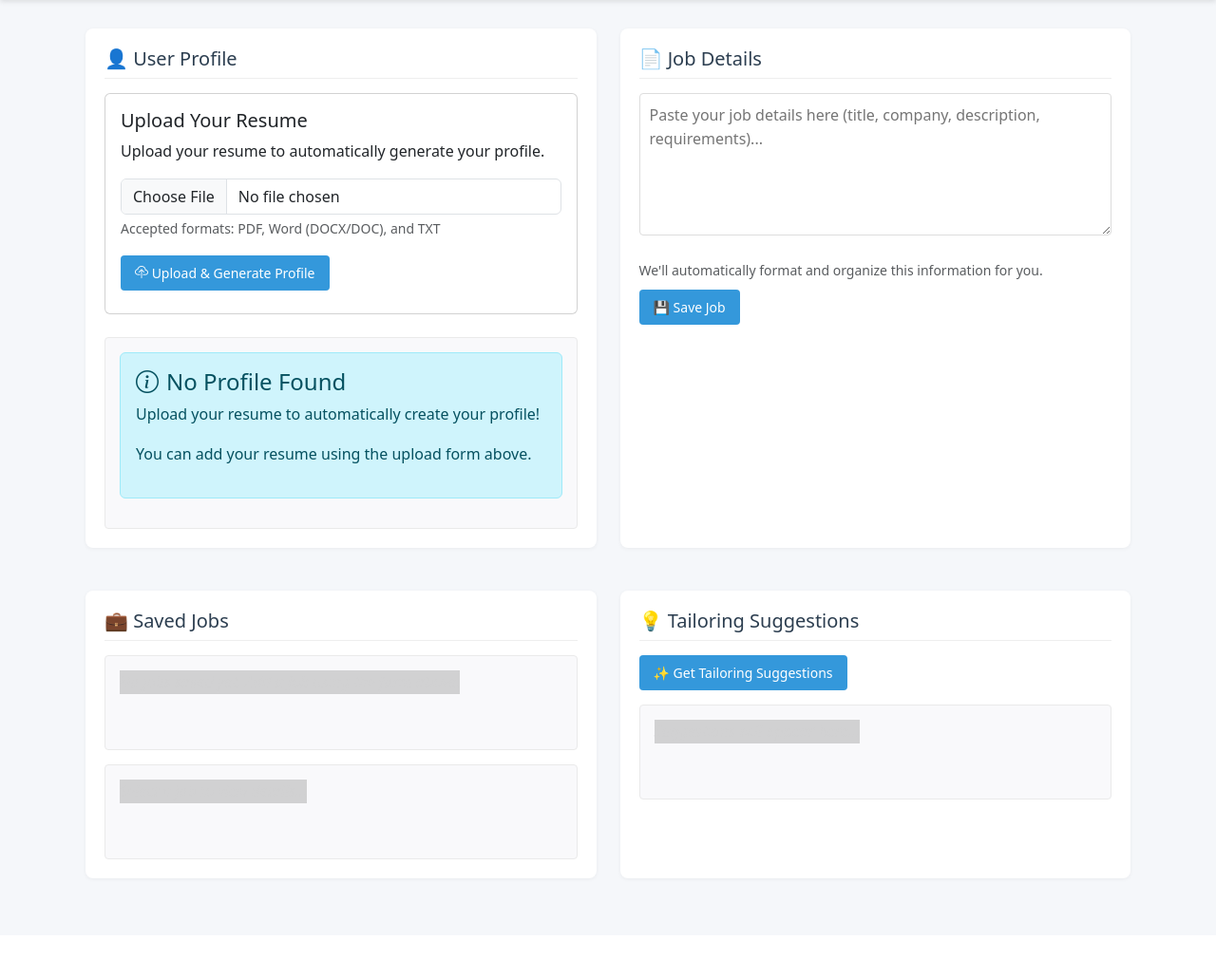
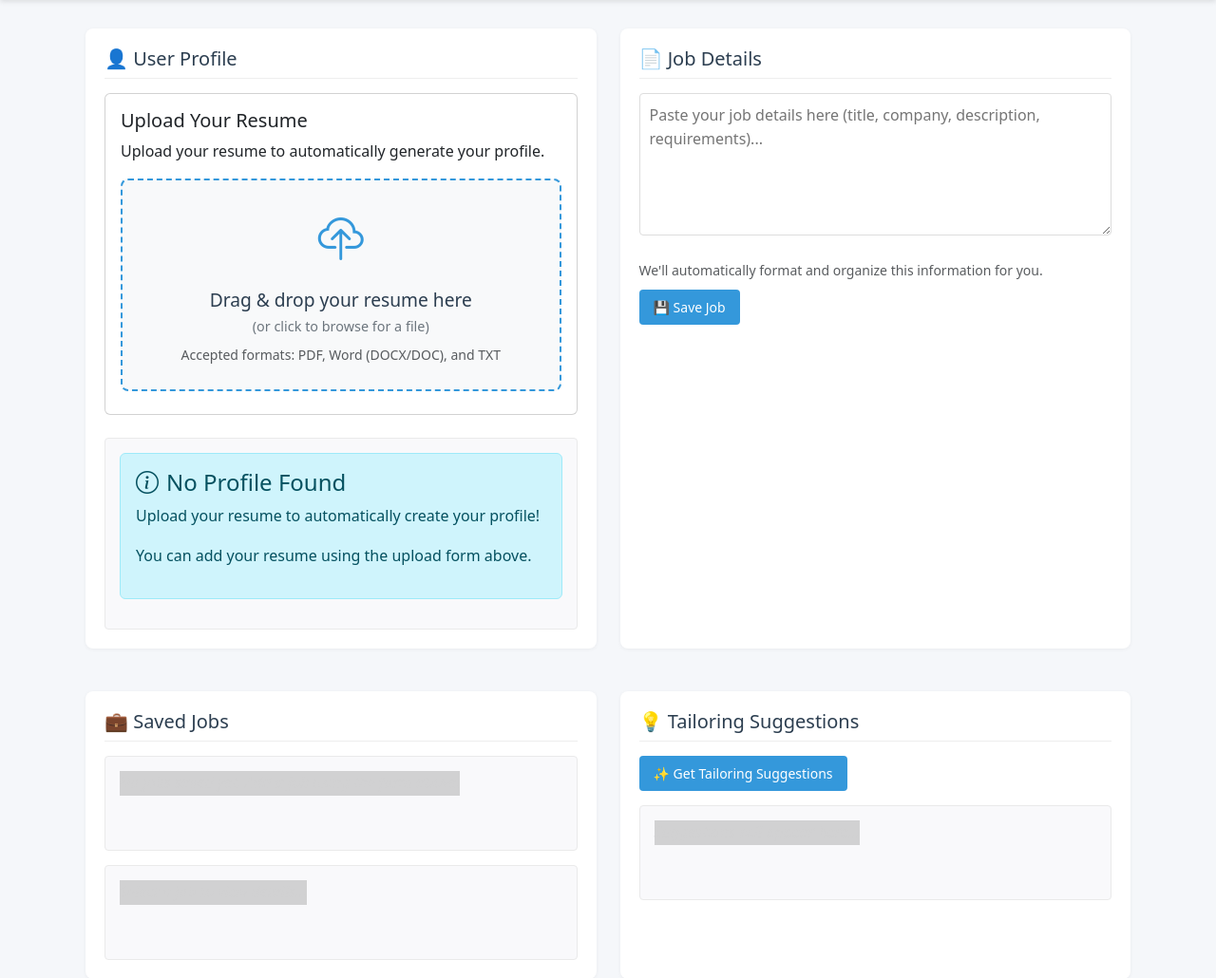
Before and after one commit to wigginno/great-fit, a FastAPI app: page / in a window 1280 px wide. Shown: the part 67-1097 px from the top of the page at 95% size. Before the commit the page ends 995 px from the top, so only its background shows below. Run offline with FastAPI, Linux system fonts and the light colour scheme; data that the repository does not hold is empty; some libraries are stand-ins or nearby versions.

Commit message:
Add drag and drop for resume upload

```diff
--- a/job-app-poc/static/index.html
+++ b/job-app-poc/static/index.html
@@ -10,6 +10,8 @@
     <link rel="stylesheet" href="https://cdn.jsdelivr.net/npm/bootstrap-icons@1.11.1/font/bootstrap-icons.css">
     <!-- Custom CSS -->
     <link rel="stylesheet" href="/static/style.css">
+    <!-- Dropzone CSS -->
+    <link rel="stylesheet" href="https://unpkg.com/dropzone@5/dist/min/dropzone.min.css" type="text/css" />
 </head>
 <body>
     <div class="header">
@@ -26,15 +28,25 @@
                         <div class="card-body">
                             <h5 class="card-title">Upload Your Resume</h5>
                             <p class="card-text">Upload your resume to automatically generate your profile.</p>
-                            <form id="resumeUploadForm" enctype="multipart/form-data">
-                                <div class="mb-3">
-                                    <input class="form-control" type="file" id="resumeFile" accept=".pdf,.docx,.doc,.txt">
-                                    <div class="form-text">Accepted formats: PDF, Word (DOCX/DOC), and TXT</div>
+                            <div class="upload-container">
+                                <div id="uploadArea" class="upload-area">
+                                    <div class="upload-content">
+                                        <div class="icon"><i class="bi bi-cloud-upload" style="font-size: 3rem;"></i></div>
+                                        <h4>Drag & drop your resume here</h4>
+                                        <span class="note">(or click to browse for a file)</span>
+                                        <div class="form-text mt-2">Accepted formats: PDF, Word (DOCX/DOC), and TXT</div>
+                                    </div>
                                 </div>
-                                <button type="submit" id="uploadResumeButton" class="btn btn-primary">
-                                    <i class="bi bi-cloud-upload"></i> Upload & Generate Profile
+                                <input type="file" id="resumeFile" name="resume" accept=".pdf,.docx,.doc,.txt" style="display: none;">
+                            </div>
+                            <div id="uploadActions" class="mt-3" style="display: none;">
+                                <button id="uploadResumeButton" class="btn btn-primary">
+                                    <i class="bi bi-cloud-upload"></i> Generate Profile
                                 </button>
-                            </form>
+                                <button id="clearUploadButton" class="btn btn-outline-secondary ms-2">
+                                    <i class="bi bi-x-circle"></i> Clear
+                                </button>
+                            </div>
                             <div id="uploadStatus" class="mt-2"></div>
                         </div>
                     </div>
@@ -83,6 +95,8 @@
     <!-- Profile Formatter -->
     <script src="/static/profileFormatter.js"></script>
     <!-- Custom JavaScript -->
+    <!-- Dropzone JS -->
+    <script src="https://unpkg.com/dropzone@5/dist/min/dropzone.min.js"></script>
     <script src="/static/script.js"></script>
 </body>
 </html>
--- a/job-app-poc/static/script.js
+++ b/job-app-poc/static/script.js
@@ -5,14 +5,22 @@ document.addEventListener('DOMContentLoaded', function() {
 
     // Set up event listeners for form submissions
     setupEventListeners();
+
+    // Initialize the file upload functionality
+    initializeFileUpload();
 });
 
 // Set up all event listeners
 function setupEventListeners() {
-    // Resume upload form
-    const resumeUploadForm = document.getElementById('resumeUploadForm');
-    if (resumeUploadForm) {
-        resumeUploadForm.addEventListener('submit', handleResumeUpload);
+    // Upload and clear buttons for resume
+    const uploadResumeButton = document.getElementById('uploadResumeButton');
+    if (uploadResumeButton) {
+        uploadResumeButton.addEventListener('click', uploadResumeFile);
+    }
+
+    const clearUploadButton = document.getElementById('clearUploadButton');
+    if (clearUploadButton) {
+        clearUploadButton.addEventListener('click', clearResumeUpload);
     }
 
     // Save job button
@@ -38,6 +46,213 @@ function setupEventListeners() {
     if (tailorButton) {
         tailorButton.addEventListener('click', getTailoringSuggestions);
     }
+}
+
+// Initialize custom file upload functionality
+function initializeFileUpload() {
+    console.log('Initializing file upload with simplified approach...');
+
+    // Get references to necessary elements
+    const uploadArea = document.getElementById('uploadArea');
+    const fileInput = document.getElementById('resumeFile');
+    const uploadActions = document.getElementById('uploadActions');
+    const uploadStatus = document.getElementById('uploadStatus');
+
+    // Clear any previous state
+    window.selectedResumeFile = null;
+    if (fileInput) fileInput.value = '';
+    if (uploadActions) uploadActions.style.display = 'none';
+    if (uploadStatus) uploadStatus.innerHTML = '';
+
+    // Setup click handler - when upload area is clicked, trigger file input
+    if (uploadArea) {
+        uploadArea.addEventListener('click', function(e) {
+            // Don't trigger file dialog if clicking remove button
+            if (e.target.closest('.remove-file')) return;
+            if (fileInput) fileInput.click();
+        });
+
+        // Setup drag and drop handlers
+        uploadArea.addEventListener('dragover', function(e) {
+            e.preventDefault();
+            e.stopPropagation();
+            this.classList.add('highlight');
+        });
+
+        uploadArea.addEventListener('dragleave', function(e) {
+            e.preventDefault();
+            e.stopPropagation();
+            this.classList.remove('highlight');
+        });
+
+        uploadArea.addEventListener('drop', function(e) {
+            e.preventDefault();
+            e.stopPropagation();
+            this.classList.remove('highlight');
+
+            if (e.dataTransfer.files && e.dataTransfer.files.length > 0) {
+                handleFileSelected(e.dataTransfer.files[0]);
+            }
+        });
+    }
+
+    // Setup file input change handler
+    if (fileInput) {
+        fileInput.addEventListener('change', function() {
+            if (this.files && this.files.length > 0) {
+                handleFileSelected(this.files[0]);
+            }
+        });
+    }
+
+    // Function to handle when a file is selected
+    function handleFileSelected(file) {
+        if (!file) return;
+
+        console.log('File selected:', file.name);
+
+        // Validate file type
+        const validTypes = ['.pdf', '.docx', '.doc', '.txt'];
+        const fileExtension = '.' + file.name.split('.').pop().toLowerCase();
+
+        if (!validTypes.includes(fileExtension)) {
+            if (uploadStatus) {
+                uploadStatus.innerHTML = `<div class="alert alert-danger">Invalid file type. Please upload PDF, DOCX, DOC, or TXT files only.</div>`;
+            }
+            return;
+        }
+
+        // Validate file size (10MB limit)
+        if (file.size > 10 * 1024 * 1024) {
+            if (uploadStatus) {
+                uploadStatus.innerHTML = `<div class="alert alert-danger">File is too large. Maximum file size is 10MB.</div>`;
+            }
+            return;
+        }
+
+        // Store the file for later submission
+        window.selectedResumeFile = file;
+
+        // Get appropriate icon based on file type
+        let fileIcon = 'bi-file-text';
+        if (fileExtension === '.pdf') fileIcon = 'bi-file-pdf';
+        else if (['.docx', '.doc'].includes(fileExtension)) fileIcon = 'bi-file-word';
+
+        // Update UI to show selected file
+        if (uploadArea) {
+            uploadArea.innerHTML = `
+                <div class="file-preview">
+                    <div class="file-info">
+                        <i class="bi ${fileIcon} file-icon"></i>
+                        <span class="file-name">${file.name}</span>
+                    </div>
+                    <button type="button" class="remove-file btn btn-sm btn-outline-danger">
+                        <i class="bi bi-x"></i> Remove
+                    </button>
+                </div>
+            `;
+
+            // Add click handler for remove button
+            const removeButton = uploadArea.querySelector('.remove-file');
+            if (removeButton) {
+                removeButton.addEventListener('click', function(e) {
+                    e.stopPropagation();
+                    resetFileUpload();
+                });
+            }
+        }
+
+        // Show upload actions
+        if (uploadActions) uploadActions.style.display = 'block';
+        if (uploadStatus) uploadStatus.innerHTML = '';
+    }
+}
+
+// Function to upload the resume file
+function uploadResumeFile() {
+    console.log('Uploading resume file...');
+    const uploadStatus = document.getElementById('uploadStatus');
+
+    // Check if a file is selected
+    if (!window.selectedResumeFile) {
+        if (uploadStatus) {
+            uploadStatus.innerHTML = '<div class="alert alert-warning">Please select a file to upload!</div>';
+        }
+        return;
+    }
+
+    // Show processing indicator
+    if (uploadStatus) {
+        uploadStatus.innerHTML = '<div class="alert alert-info">Processing resume... <div class="spinner-border spinner-border-sm text-primary ms-2" role="status"><span class="visually-hidden">Loading...</span></div></div>';
+    }
+
+    // Create form data and append the file
+    const formData = new FormData();
+    formData.append('resume', window.selectedResumeFile);
+
+    // Send the file using fetch API
+    fetch('/users/1/resume/upload', {
+        method: 'POST',
+        body: formData
+    })
+    .then(response => {
+        if (!response.ok) {
+            return response.json().then(data => {
+                throw new Error(data.detail || 'Upload failed');
+            });
+        }
+        return response.json();
+    })
+    .then(data => {
+        console.log('Resume processed successfully:', data);
+        if (uploadStatus) {
+            uploadStatus.innerHTML = '<div class="alert alert-success">Resume uploaded and processed successfully!</div>';
+        }
+        // Reload profile with the new data
+        loadProfile();
+    })
+    .catch(error => {
+        console.error('Error processing resume:', error);
+        if (uploadStatus) {
+            uploadStatus.innerHTML = `<div class="alert alert-danger">Error processing resume: ${error.message}</div>`;
+        }
+    });
+}
+
+
+
+// Function to reset the file upload
+function resetFileUpload() {
+    console.log('Resetting file upload...');
+
+    // Get references to elements
+    const uploadArea = document.getElementById('uploadArea');
+    const fileInput = document.getElementById('resumeFile');
+    const uploadActions = document.getElementById('uploadActions');
+    const uploadStatus = document.getElementById('uploadStatus');
+
+    // Reset state
+    window.selectedResumeFile = null;
+    if (fileInput) fileInput.value = '';
+    if (uploadActions) uploadActions.style.display = 'none';
+    if (uploadStatus) uploadStatus.innerHTML = '';
+
+    // Reset upload area to initial state
+    if (uploadArea) {
+        uploadArea.innerHTML = `
+            <div class="upload-content">
+                <div class="icon"><i class="bi bi-cloud-upload" style="font-size: 3rem;"></i></div>
+                <h4>Drag & drop your resume here</h4>
+                <span class="note">(or click to browse for a file)</span>
+                <div class="form-text mt-2">Accepted formats: PDF, Word (DOCX/DOC), and TXT</div>
+            </div>
+        `;
+    }
+}
+
+// For backward compatibility
+function clearResumeUpload() {
+    resetFileUpload();
 }
 
 // Function to load and display user profile
@@ -85,58 +300,6 @@ async function loadProfile() {
                 <p>${error.message}</p>
             </div>
         `;
-    }
-}
-
-// Function to handle resume upload
-async function handleResumeUpload(event) {
-    event.preventDefault();
-
-    const uploadStatus = document.getElementById('uploadStatus');
-    uploadStatus.innerHTML = '<div class="spinner-border text-primary" role="status"><span class="visually-hidden">Loading...</span></div> Uploading resume...';
-
-    const fileInput = document.getElementById('resumeFile');
-    const file = fileInput.files[0];
-
-    if (!file) {
-        uploadStatus.innerHTML = '<div class="alert alert-danger">Please select a file to upload</div>';
-        return;
-    }
-
-    // Check file type
-    const allowedTypes = ['.pdf', '.docx', '.doc', '.txt'];
-    const fileExtension = file.name.substring(file.name.lastIndexOf('.')).toLowerCase();
-
-    if (!allowedTypes.includes(fileExtension)) {
-        uploadStatus.innerHTML = '<div class="alert alert-danger">Invalid file type. Please upload PDF, DOCX, DOC, or TXT files only.</div>';
-        return;
-    }
-
-    // Create form data for file upload
-    const formData = new FormData();
-    formData.append('resume', file);
-
-    try {
-        // Hard-coded user ID for PoC
-        const userId = 1;
-
-        const response = await fetch(`/users/${userId}/resume/upload`, {
-            method: 'POST',
-            body: formData
-        });
-
-        if (!response.ok) {
-            const errorData = await response.json();
-            throw new Error(errorData.detail || `HTTP error! status: ${response.status}`);
-        }
-
-        uploadStatus.innerHTML = '<div class="alert alert-success">Resume uploaded successfully!</div>';
-
-        // Reload profile with the new data
-        loadProfile();
-    } catch (error) {
-        console.error('Error uploading resume:', error);
-        uploadStatus.innerHTML = `<div class="alert alert-danger">Error uploading resume: ${error.message}</div>`;
     }
 }
 
--- a/job-app-poc/static/style.css
+++ b/job-app-poc/static/style.css
@@ -103,6 +103,102 @@ textarea {
 .placeholder {
     color: #aaa;
     font-style: italic;
+}
+
+/* Upload Form Styles */
+.upload-form {
+    margin-bottom: 15px;
+}
+
+.upload-area {
+    border: 2px dashed #3498db;
+    border-radius: 8px;
+    background: #f8f9fa;
+    padding: 25px;
+    text-align: center;
+    cursor: pointer;
+    transition: all 0.3s ease;
+    min-height: 150px;
+    display: flex;
+    align-items: center;
+    justify-content: center;
+}
+
+.upload-area:hover {
+    background-color: #e8f4fd;
+    border-color: #2980b9;
+}
+
+.upload-content {
+    width: 100%;
+}
+
+.upload-area .icon {
+    color: #3498db;
+    margin-bottom: 12px;
+}
+
+.upload-area h4 {
+    margin: 0;
+    font-size: 1.2rem;
+    font-weight: 500;
+    color: #2c3e50;
+}
+
+.upload-area .note {
+    display: block;
+    font-size: 0.9rem;
+    color: #6c757d;
+    margin-top: 5px;
+}
+
+.upload-area.highlight {
+    background-color: #e3f2fd;
+    border-color: #2196f3;
+    box-shadow: 0 0 10px rgba(33, 150, 243, 0.3);
+}
+
+.file-preview {
+    width: 100%;
+    padding: 15px;
+    border-radius: 6px;
+    background-color: #f8f9fa;
+    display: flex;
+    align-items: center;
+    justify-content: space-between;
+}
+
+.file-info {
+    display: flex;
+    align-items: center;
+    gap: 10px;
+}
+
+.file-icon {
+    font-size: 1.5rem;
+    color: #3498db;
+}
+
+.file-name {
+    font-weight: 500;
+    color: #2c3e50;
+    word-break: break-word;
+    overflow: hidden;
+    text-overflow: ellipsis;
+    max-width: 200px;
+}
+
+.remove-file {
+    padding: 5px 10px;
+    font-size: 0.8rem;
+    display: flex;
+    align-items: center;
+    gap: 5px;
+}
+
+.remove-file:hover {
+    background-color: #f8d7da;
+    border-color: #dc3545;
 }
 
 /* Job List Styles */
```
Also changed, not shown: job-app-poc/llm_interaction.py (+71 -14 lines).
